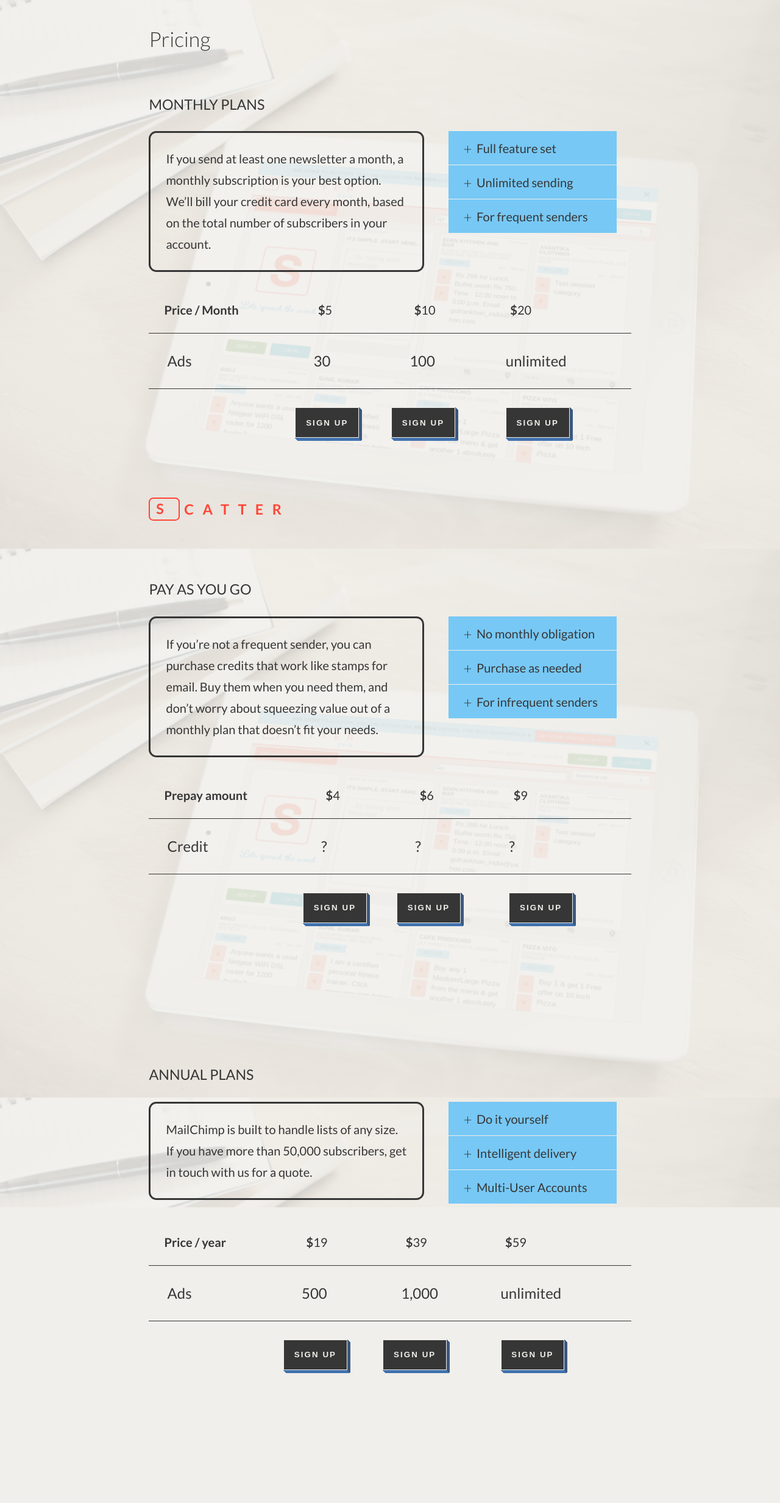
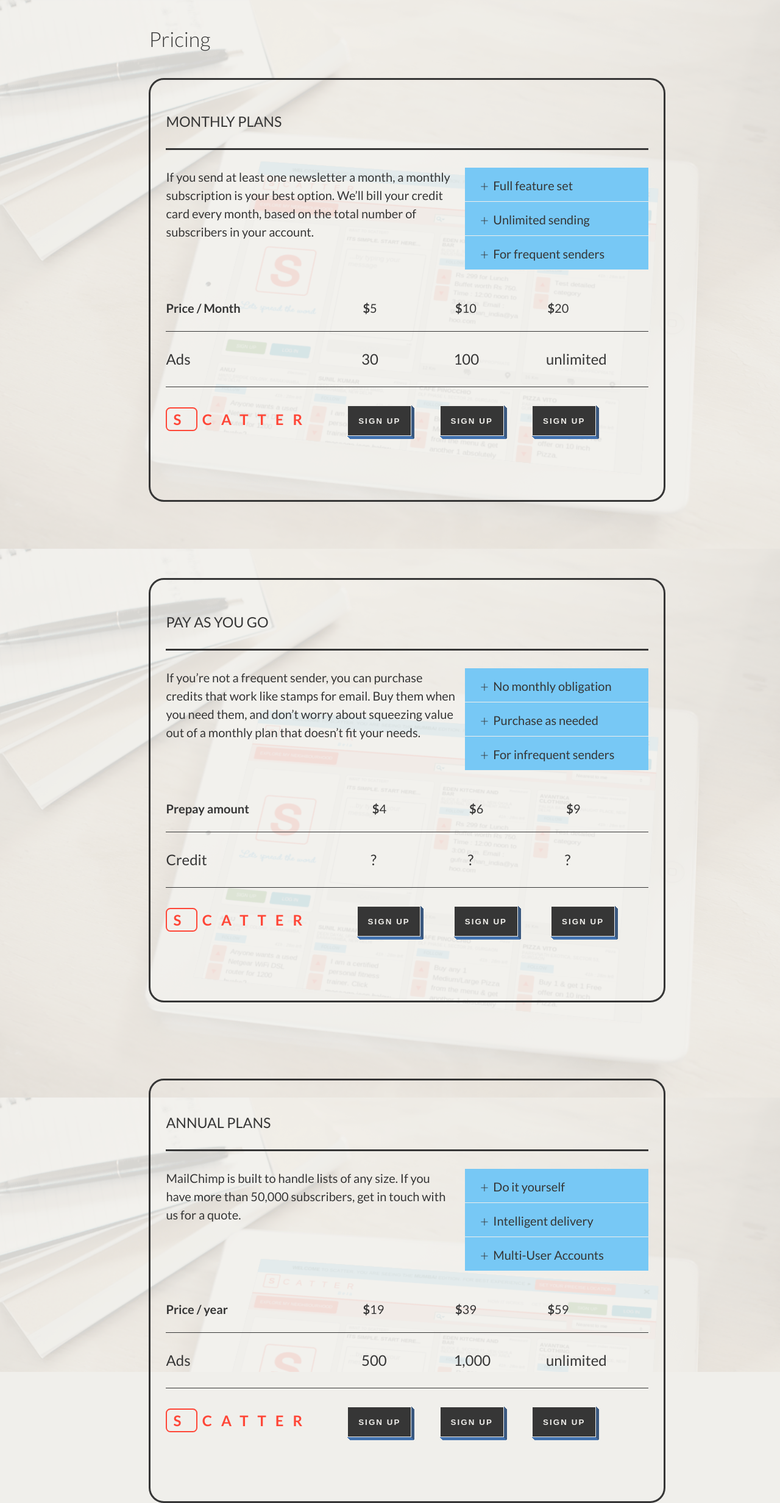
Before and after one commit to metamn/scatter, a Jekyll site: the page built from _posts/2013-09-10-pricing.html, in a window 1280 px wide. Shown: the whole page at 61% size. Built offline with Jekyll 4.4.1, drawn with Linux system fonts in a browser that asks for light colours; nearby versions of some CDN libraries; before the commit the page ends 2327 px from its top, so only the background shows below that.

Commit message:
Second iteration on Pricing

```diff
--- a/_posts/2013-09-10-pricing.html
+++ b/_posts/2013-09-10-pricing.html
@@ -42,7 +42,7 @@
             </tr>
 
             <tr>
-              <td>&nbsp;</td>
+              <td>{% include logo.html %}</td>
               <td><button>Sign up</button></td>
               <td><button>Sign up</button></td>
               <td><button>Sign up</button></td>
@@ -82,7 +82,7 @@
             </tr>
 
             <tr>
-              <td>&nbsp;</td>
+              <td>{% include logo.html %}</td>
               <td><button>Sign up</button></td>
               <td><button>Sign up</button></td>
               <td><button>Sign up</button></td>
@@ -122,7 +122,7 @@
             </tr>
 
             <tr>
-              <td>&nbsp;</td>
+              <td>{% include logo.html %}</td>
               <td><button>Sign up</button></td>
               <td><button>Sign up</button></td>
               <td><button>Sign up</button></td>
--- a/assets/screen.css
+++ b/assets/screen.css
@@ -306,26 +306,30 @@
 @media only screen and (max-width: 1023px) { body.business .container #content #form form button { display: inline-block; }
   body.business .container #content #form form button span { display: none; } }
 
-body.pricing .container #content section { background-image: url(http://metamn.github.io/scatter/assets/tablet-with-scatter-optimized.png); height: 220%; }
+body.pricing .container #header { display: none; }
+body.pricing .container #content section { background-image: url(http://metamn.github.io/scatter/assets/tablet-with-scatter-optimized.png); height: 250%; }
 @media only screen and (max-width: 766px) { body.pricing .container #content section { background-image: url(http://metamn.github.io/scatter/assets/tablet-with-scatter-optimized-mobile.png); } }
-body.pricing .container #content section article div { width: 100%; float: left; margin-bottom: 6.25em; }
-body.pricing .container #content section article div p, body.pricing .container #content section article div ul { float: left; font-weight: normal; }
-body.pricing .container #content section article div p { width: 50%; margin-right: 5%; line-height: 1.75; border: 0.15625em solid; -webkit-border-radius: 0.625em; -moz-border-radius: 0.625em; -ms-border-radius: 0.625em; -o-border-radius: 0.625em; border-radius: 0.625em; padding: 1.25em; }
-body.pricing .container #content section article div ul { width: 35%; margin: 0; list-style: none; background: #77c8f5; }
+body.pricing .container #content section article div { width: 100%; float: left; margin-bottom: 6.25em; border: 0.15625em solid; -webkit-border-radius: 1.25em; -moz-border-radius: 1.25em; -ms-border-radius: 1.25em; -o-border-radius: 1.25em; border-radius: 1.25em; padding: 1.25em; }
+body.pricing .container #content section article div h2 { border-bottom: 0.15625em solid; margin-bottom: 1.25em; }
+body.pricing .container #content section article div p { width: 60%; margin-right: 2%; float: left; line-height: 1.5; font-weight: normal; }
+body.pricing .container #content section article div ul { width: 38%; float: left; font-weight: normal; margin: 0; list-style: none; background: #77c8f5; }
 body.pricing .container #content section article div ul li { border-bottom: 1px solid #f0efeb; padding: 0.625em 1.25em; }
 body.pricing .container #content section article div ul li:before { content: '+'; margin-right: 0.3125em; font-size: larger; font-weight: 300; position: relative; top: 2px; }
 body.pricing .container #content section article div table { width: 100%; float: left; }
-body.pricing .container #content section article div table th { padding: 1.25em 1.875em; }
+body.pricing .container #content section article div table th { padding: 1.25em; }
 body.pricing .container #content section article div table th:before { content: '$'; font-weight: bold; }
-body.pricing .container #content section article div table th:first-of-type { font-weight: bold; padding-left: 1.25em; }
+body.pricing .container #content section article div table th:first-of-type { font-weight: bold; padding-left: 0; }
 body.pricing .container #content section article div table th:first-of-type:before { content: ''; }
-body.pricing .container #content section article div table tr td { font-size: larger; }
+body.pricing .container #content section article div table tr td { font-size: larger; padding-left: 0.9375em; }
 body.pricing .container #content section article div table tr td button { background: #363636; color: #f0efeb; cursor: pointer; text-transform: uppercase; font-weight: 700; letter-spacing: 0.15625em; padding: 1.25em; margin-right: 1.25em; -webkit-box-shadow: 1px 0px #3a587f, 0px 1px #4171ae, 2px 1px #3a587f, 1px 2px #4171ae, 3px 2px #3a587f, 2px 3px #4171ae, 4px 3px #3a587f, 3px 4px #4171ae, 5px 4px #3a587f, 4px 5px #4171ae; -moz-box-shadow: 1px 0px #3a587f, 0px 1px #4171ae, 2px 1px #3a587f, 1px 2px #4171ae, 3px 2px #3a587f, 2px 3px #4171ae, 4px 3px #3a587f, 3px 4px #4171ae, 5px 4px #3a587f, 4px 5px #4171ae; box-shadow: 1px 0px #3a587f, 0px 1px #4171ae, 2px 1px #3a587f, 1px 2px #4171ae, 3px 2px #3a587f, 2px 3px #4171ae, 4px 3px #3a587f, 3px 4px #4171ae, 5px 4px #3a587f, 4px 5px #4171ae; border: 1px solid; }
 body.pricing .container #content section article div table tr td button:hover, body.pricing .container #content section article div table tr td button:focus, body.pricing .container #content section article div table tr td button.hover, body.pricing .container #content section article div table tr td button.focus { transform: translate(2px, 2px); -webkit-box-shadow: 1px 0px #3a587f, 0px 1px #4171ae, 2px 1px #3a587f, 1px 2px #4171ae, 3px 2px #3a587f, 2px 3px #4171ae, 4px 3px #3a587f, 3px 4px #4171ae; -moz-box-shadow: 1px 0px #3a587f, 0px 1px #4171ae, 2px 1px #3a587f, 1px 2px #4171ae, 3px 2px #3a587f, 2px 3px #4171ae, 4px 3px #3a587f, 3px 4px #4171ae; box-shadow: 1px 0px #3a587f, 0px 1px #4171ae, 2px 1px #3a587f, 1px 2px #4171ae, 3px 2px #3a587f, 2px 3px #4171ae, 4px 3px #3a587f, 3px 4px #4171ae; }
 body.pricing .container #content section article div table tr td button:active, body.pricing .container #content section article div table tr td button.active { transform: translate(4px, 4px); -webkit-box-shadow: 1px 0px #3a587f, 0px 1px #4171ae, 2px 1px #3a587f, 1px 2px #4171ae; -moz-box-shadow: 1px 0px #3a587f, 0px 1px #4171ae, 2px 1px #3a587f, 1px 2px #4171ae; box-shadow: 1px 0px #3a587f, 0px 1px #4171ae, 2px 1px #3a587f, 1px 2px #4171ae; }
 @media only screen and (max-width: 766px) { body.pricing .container #content section article div table tr td button { padding: 0.625em; margin: 0.3125em 0; font-weight: 400; letter-spacing: 1px; text-transform: none; display: block; } }
+body.pricing .container #content section article div table tr td:first-of-type { padding-left: 0; }
 body.pricing .container #content section article div table tr:last-of-type td { border: 0; padding: 1.25em 0; }
-body.pricing .container #content section article div table tr:last-of-type td:last-of-type { padding: 1.25em; }
+body.pricing .container #content section article div table tr:last-of-type td:first-of-type h1 { text-transform: uppercase; font-weight: bold; letter-spacing: 0.625em; font-size: 100%; padding: 0.3125em 0 0; }
+body.pricing .container #content section article div table tr:last-of-type td:first-of-type h1:first-letter { border: 2px solid; -webkit-border-radius: 0.3125em; -moz-border-radius: 0.3125em; -ms-border-radius: 0.3125em; -o-border-radius: 0.3125em; border-radius: 0.3125em; padding: 0.10417em 0.41667em 0.15625em; /* S is aligned left */ /* padding: $pad/12 0 $pad/8 $pad/2;   S is centered */ margin-right: 0.3125em; }
+@media only screen and (max-width: 766px) { body.pricing .container #content section article div table tr:last-of-type td:first-of-type h1 { font-size: 80%; } }
 
 .outline, .hidden { display: none; }
 
```
Also changed, not shown: assets/pricing.css (+5 -5 lines), assets/pricing.scss (+36 -19 lines), 4 other files.
